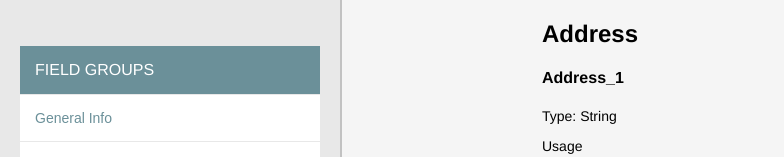
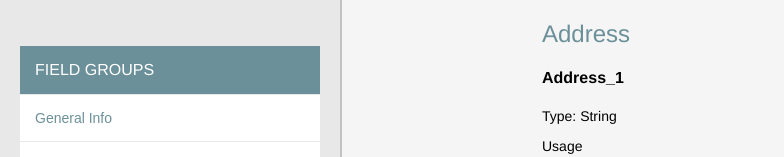
Before and after one commit to ExplosiveHippo/codingChallenge, a React (Create React App) app: page / in a window 1280 px wide. Both pictures are taken after a click on the button "Address". Shown: the top 157 px of the page, without its empty margins (0-784 px from the left). Built offline with nearby package versions, Linux system fonts and the light colour scheme.

Commit message:
detail block is now it's own compontent

```diff
--- /dev/null
+++ b/src/components/detail_block.js
@@ -0,0 +1,28 @@
+import React, { Component } from 'react';
+
+export default class DetailBlock extends Component {
+
+	renderAppKeys(app_keys){
+		return app_keys.map(item =>{
+			return(
+				<li key={item}>{item}</li>
+			)
+		});
+	}
+
+	render(){
+		const item = this.props.item;
+		return(
+			<div key={item.id} id={'id' + item.id} className="detailItem">
+				<h4>{item.name}</h4>
+				<p>Type: {item.data_type}</p>
+				<p>Usage</p>
+				<ul>
+					{this.renderAppKeys(item.app_keys)}
+				</ul>
+				<p>EverTrueFieldName: {item.name}</p>
+			</div>
+		);
+	}
+
+}
--- a/src/components/main_section.js
+++ b/src/components/main_section.js
@@ -1,29 +1,14 @@
 import React, { Component } from 'react';
+import DetailBlock from './detail_block';
 
-class MainSection extends Component{
-
-	renderAppKeys(app_keys){
-		return app_keys.map(item =>{
-			return(
-				<li key={item}>{item}</li>
-			)
-		});
-	}
+class MainSection extends Component {
 
 	//TO DO: Make property block a reusable component
 	renderContentArea() {
 		let itemsShown = this.props.content.properties;
 		return itemsShown.map(item => {
 			return (
-				<div key={item.id} id={'id' + item.id} className="detailItem">
-					<h4>{item.name}</h4>
-					<p>Type: {item.data_type}</p>
-					<p>Usage</p>
-					<ul>
-						{this.renderAppKeys(item.app_keys)}
-					</ul>
-					<p>EverTrueFieldName: {item.name}</p>
-				</div>
+				<DetailBlock item={item} />
 			)
 
 		});
--- a/src/index.css
+++ b/src/index.css
@@ -54,3 +54,6 @@ body {
         font-weight: bold; }
   .App .mainSection {
     margin-left: 200px; }
+    .App .mainSection h2 {
+      color: #6b9099;
+      font-weight: 500; }
--- a/src/index.scss
+++ b/src/index.scss
@@ -16,11 +16,6 @@ body {
 .App {
 	display: flex;
 	text-transform: capitalize;
-
-
-	h2 {
-
-	}
 
 	p, li {
 		font-size: 14px;
@@ -93,5 +88,10 @@ body {
 	// MAIN SECTION STYLES
 	.mainSection {
 		margin-left: 200px;
+
+		h2{
+			color: $teal;
+			font-weight: 500;
+		}
 	}
 }
```
